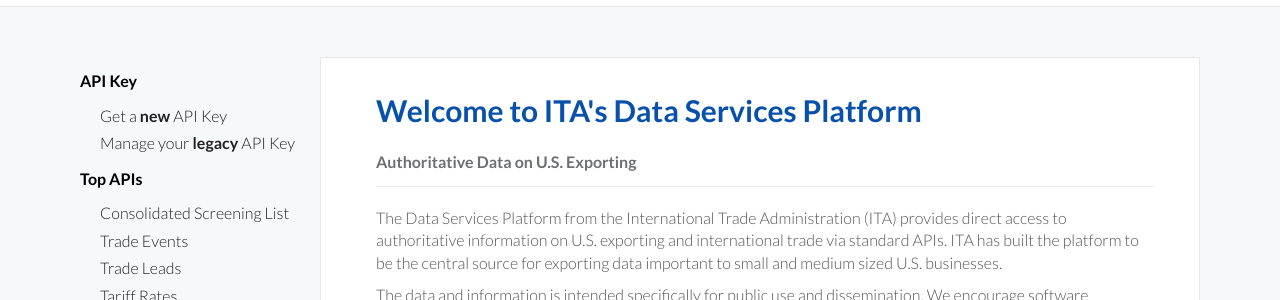
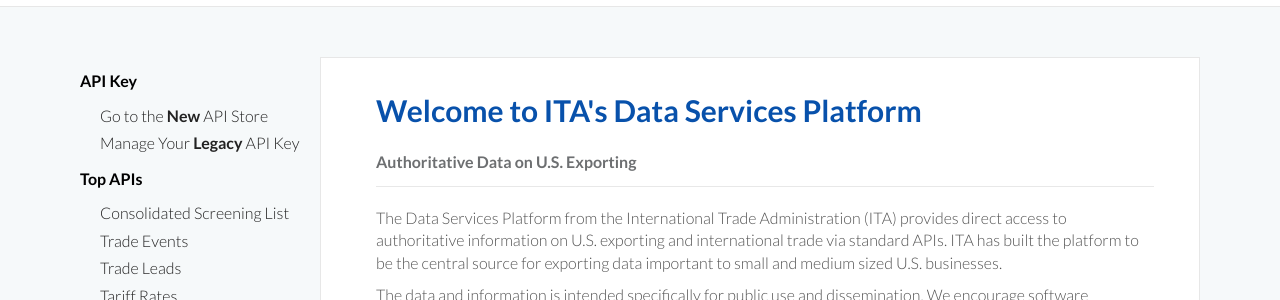
Before and after one commit to InternationalTradeAdministration/developerportal, a Jekyll site: the page built from index.html, in a window 1280 px wide. Shown: the part 152-452 px from the top of the page. Built offline with Jekyll 4.4.1, drawn with Linux system fonts in a browser that asks for light colours.

Commit message:
[ODP-808] Update API Key menu in left nav (#99)

```diff
--- a/_includes/header.html
+++ b/_includes/header.html
@@ -1,7 +1,7 @@
 <header id="full">
   <h3>API Key</h3>
-  <p class="view"><a class="{{ current }}" href="https://api.trade.gov/apps/store/">Get a <b>new</b> API Key</a></p>
-  <p class="view"><a class="{{ current }}" href="{{ site.webservices_baseurl }}">Manage your <b>legacy</b> API Key</a></p>
+  <p class="view"><a class="{{ current }}" href="https://api.trade.gov/apps/store">Go to the <b>New</b> API Store</a></p>
+  <p class="view"><a class="{{ current }}" href="{{ site.webservices_baseurl }}">Manage Your <b>Legacy</b> API Key</a></p>
   <h3>Top APIs</h3>
   {% for link in site.left_nav_top_apis %}
     <p class="view"><a class="{{ current }}" href="{{ link.url }}">{{ link.text }}</a></p>
--- a/_includes/topbar.html
+++ b/_includes/topbar.html
@@ -19,8 +19,8 @@
 
     <header id="mob" class="navbar-toggle collapsed hidden" aria-expanded="false">
       <h3>API Key</h3>
-      <p class="view"><a class="{{ current }}" href="{{ site.webservices_baseurl_users_signup }}">Get an API Key</a></p>
-      <p class="view"><a class="{{ current }}" href="{{ site.webservices_baseurl }}">Manage Your API Key</a></p>
+      <p class="view"><a class="{{ current }}" href="https://api.trade.gov/apps/store">Go to the <b>New</b> API Store</a></p>
+      <p class="view"><a class="{{ current }}" href="{{ site.webservices_baseurl }}">Manage Your <b>Legacy</b> API Key</a></p>
       <h3>Top APIs</h3>
       {% for link in site.mobile_nav_top_apis %}
         <p class="view"><a class="{{ current }}" href="{{ link.url }}">{{ link.text }}</a></p>
```
